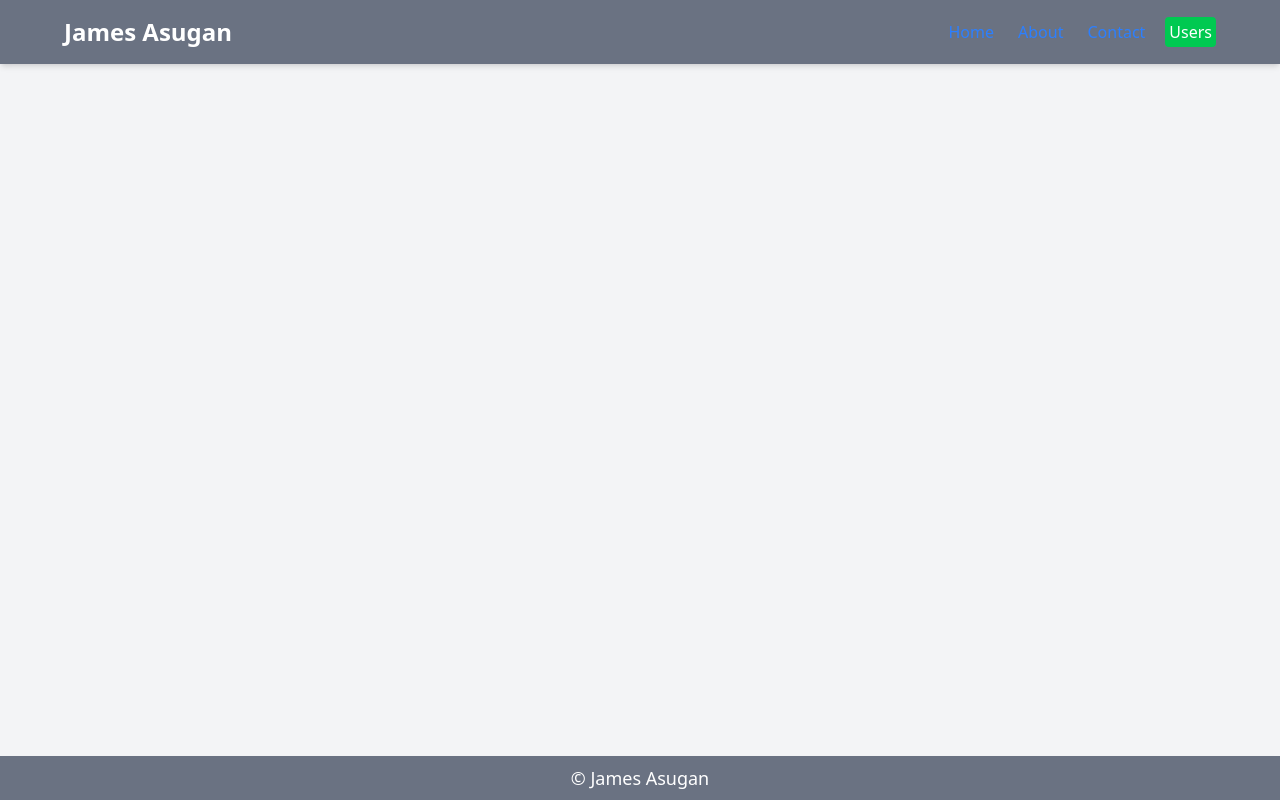
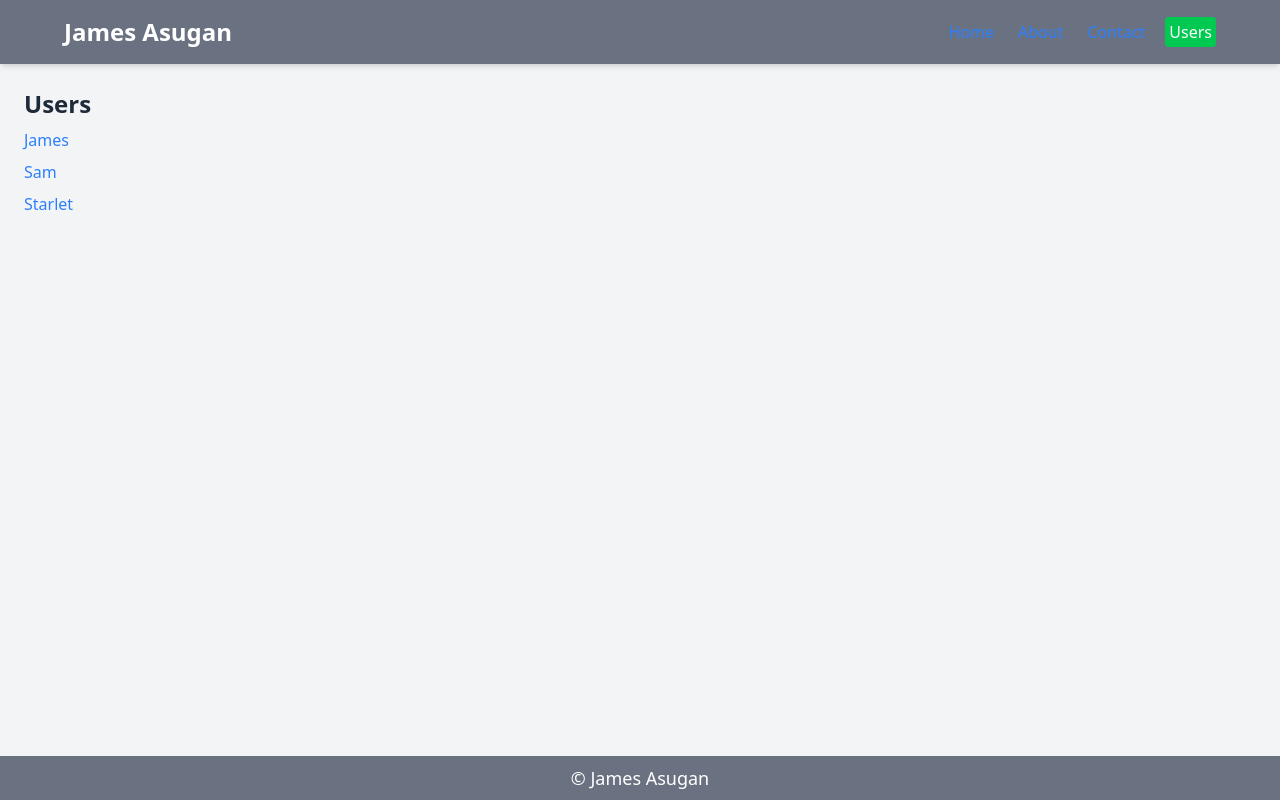
Before and after one commit to jamesasugan/100Days_of_Learning_React, a React (Vite) app: page /users in a window 1280 px wide. Built offline with nearby package versions, Linux system fonts and the light colour scheme.

Commit message:
Day 34: Dynamic routes (`useParams`)

```diff
--- a/src/App.jsx
+++ b/src/App.jsx
@@ -19,6 +19,9 @@ import UserInfo from './components/UserInfo.jsx';
 import Home from './pages/Home.jsx';
 import About from './pages/About.jsx';
 import Contact from './pages/Contact.jsx';
+import NotFound from './pages/NotFound.jsx';
+import Users from './pages/Users.jsx';
+import UserDetail from './pages/UserDetail.jsx';
 
 function App() {
   const name = "James Asugan";
@@ -33,6 +36,9 @@ function App() {
             <Route path='/' element={<Home />} />
             <Route path='/about' element={<About />} />
             <Route path='/contact' element={<Contact />} />
+            <Route path='/users' element={<Users />} />
+            <Route path='/users/:id' element={<UserDetail />} />
+            <Route path='*' element={<NotFound />} />
           </Routes>
         </Router>
 
--- /dev/null
+++ b/src/pages/UserDetail.jsx
@@ -0,0 +1,15 @@
+import { NavLink, useParams } from 'react-router-dom'
+
+const UserDetail = () => {
+    const { id } = useParams();
+
+    return (
+        <div className='p-6'>
+            <h1 className='text-2xl font-bold'>User Detail</h1>
+            <p className='mt-2'>You are viewing details for user ID: {id}</p>
+            <NavLink to="/users" className="btn btn-info mt-5">Go back to Users List</NavLink>
+        </div>
+    )
+}
+
+export default UserDetail
--- /dev/null
+++ b/src/pages/Users.jsx
@@ -0,0 +1,23 @@
+import { Link } from "react-router-dom"
+
+const Users = () => {
+    const users = [
+        {id: 1, name: "James"},
+        {id: 2, name: "Sam"},
+        {id: 3, name: "Starlet"},
+    ]
+    return (
+        <div className='p-6'>
+            <h1 className='font-bold text-2xl mb-2'>Users</h1>
+            <ul className='space-y-2'>
+                {users.map((user) => (
+                    <li key={user.id}>
+                        <Link to={`/users/${user.id}`} className="text-blue-500">{user.name}</Link>
+                    </li>
+                ))}
+            </ul>
+        </div>
+    )
+}
+
+export default Users
```
